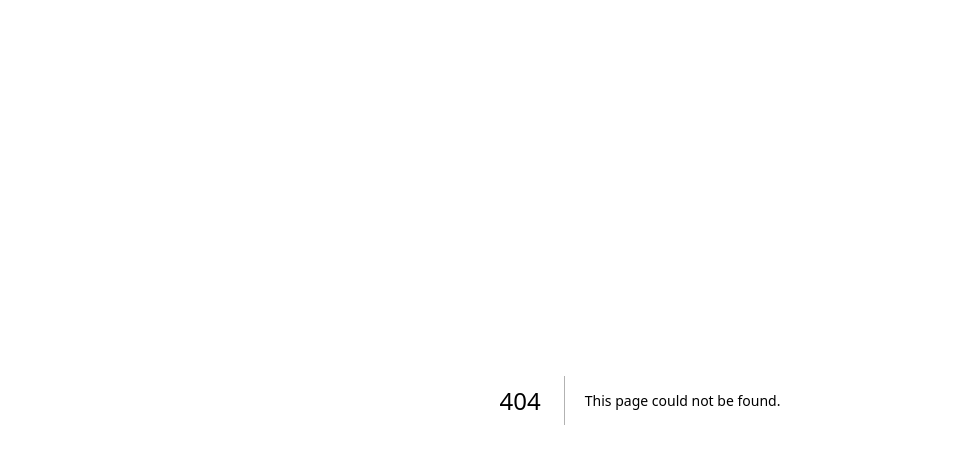
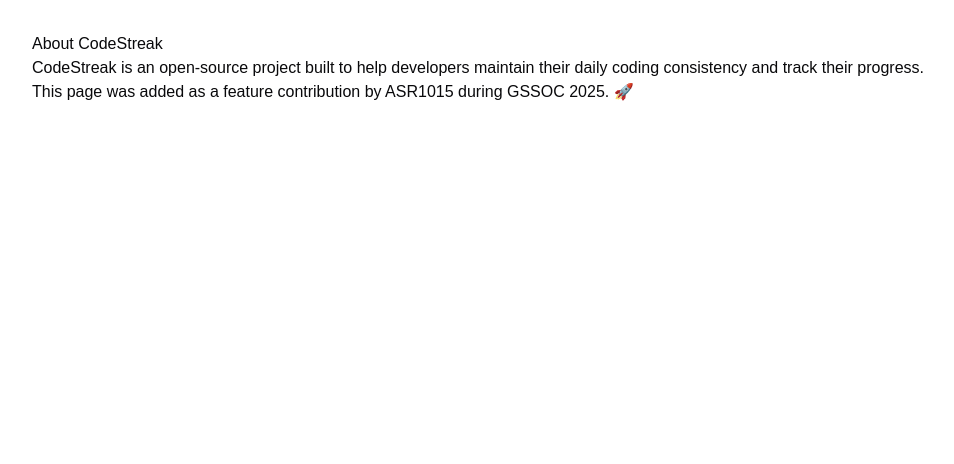
Before and after one commit to karmveershubham/CodeStreak, a Next.js app in the folder frontend/: page /about in a window 1280 px wide. Before the commit this address had no page. Shown: the top 464 px of the page, without its empty margins (0-954 px from the left). Built offline with nearby package versions, Linux system fonts and the light colour scheme.

Commit message:
Added About page with project description and contributor credit

```diff
--- /dev/null
+++ b/frontend/src/app/about/page.tsx
@@ -0,0 +1,18 @@
+import React from 'react';
+
+const AboutPage = () => {
+  return (
+    <div style={{ padding: '2rem' }}>
+      <h1>About CodeStreak</h1>
+      <p>
+        CodeStreak is an open-source project built to help developers maintain their daily
+        coding consistency and track their progress.
+      </p>
+      <p>
+        This page was added as a feature contribution by ASR1015 during GSSOC 2025. 🚀
+      </p>
+    </div>
+  );
+};
+
+export default AboutPage;
```
